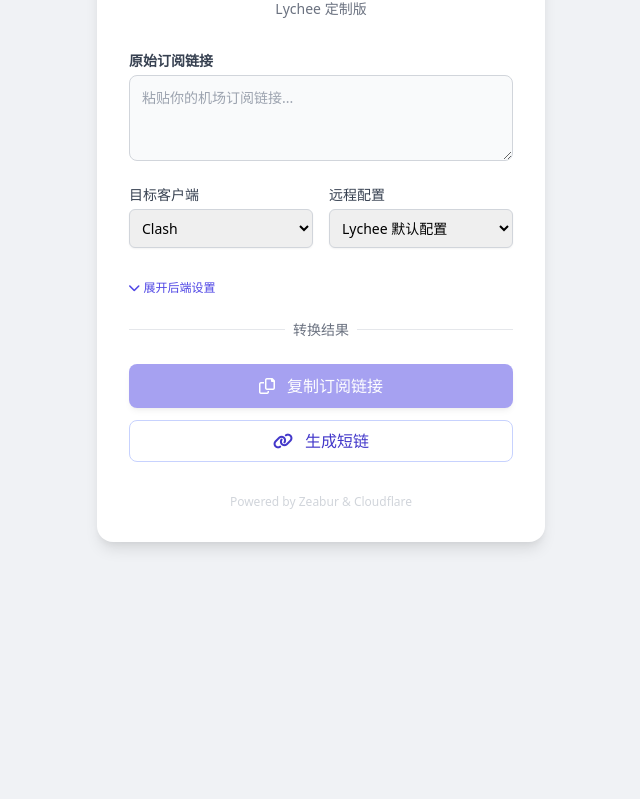
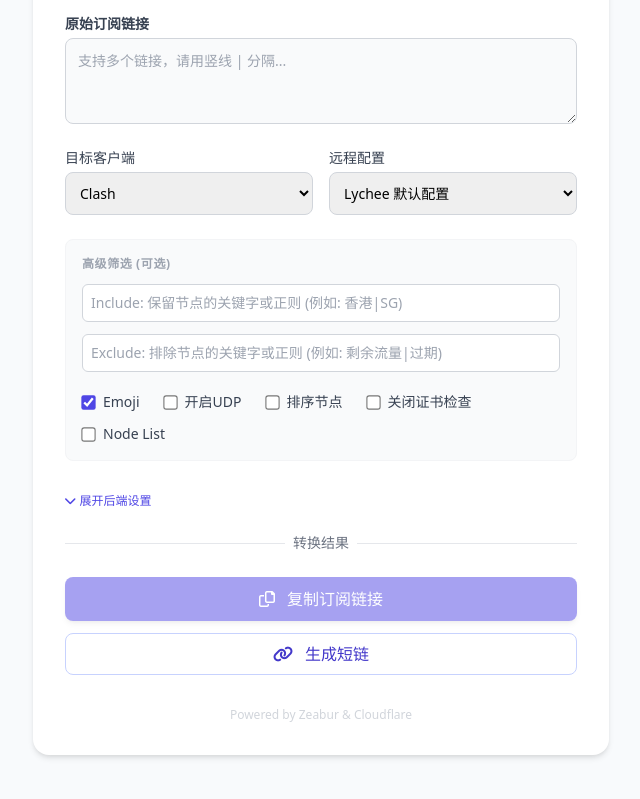
Before and after one commit to LycheeGuo/subweb, a plain HTML site: page index.html in a window 1280 px wide. Shown: the part 174-973 px from the top of the page, without its empty margins (319-959 px from the left). Before the commit the page ends 800 px from the top, so only its background shows below. Drawn offline with nearby package versions, Linux system fonts and the light colour scheme.

Commit message:
Enhance UI and functionality in index.html
Updated the title and improved styling for the form elements. Added advanced filtering options and adjusted the functionality for generating URLs.

```diff
--- a/index.html
+++ b/index.html
@@ -3,38 +3,40 @@
 <head>
     <meta charset="UTF-8">
     <meta name="viewport" content="width=device-width, initial-scale=1.0">
-    <title>Lychee SubConverter</title>
+    <title>Lychee SubConverter Pro</title>
     <script src="https://cdn.tailwindcss.com"></script>
     <script src="https://unpkg.com/vue@3/dist/vue.global.js"></script>
     <link href="https://cdnjs.cloudflare.com/ajax/libs/font-awesome/6.0.0/css/all.min.css" rel="stylesheet">
     <style>
-        body { background-color: #f0f2f5; }
-        .card { box-shadow: 0 10px 15px -3px rgba(0, 0, 0, 0.1), 0 4px 6px -2px rgba(0, 0, 0, 0.05); }
+        body { background-color: #f8fafc; }
+        .card { box-shadow: 0 4px 6px -1px rgba(0, 0, 0, 0.1), 0 2px 4px -1px rgba(0, 0, 0, 0.06); }
+        /* 复选框美化 */
+        input[type="checkbox"] { accent-color: #4f46e5; transform: scale(1.1); }
     </style>
 </head>
 <body>
 
 <div id="app" class="min-h-screen flex items-center justify-center py-12 px-4 sm:px-6 lg:px-8">
-    <div class="max-w-md w-full space-y-8 bg-white p-8 rounded-2xl card border-t-4 border-indigo-500">
+    <div class="max-w-xl w-full space-y-8 bg-white p-8 rounded-2xl card border-t-4 border-indigo-500">
 
         <div class="text-center">
             <h2 class="mt-2 text-3xl font-extrabold text-gray-900">
-                <i class="fa-solid fa-layer-group text-indigo-500"></i> 订阅转换
+                <i class="fa-solid fa-layer-group text-indigo-500"></i> 订阅转换 Pro
             </h2>
             <p class="mt-2 text-sm text-gray-500">Lychee 定制版</p>
         </div>
 
-        <form class="mt-8 space-y-6" @submit.prevent>
+        <form class="mt-6 space-y-6" @submit.prevent>
 
             <div>
-                <label class="block text-sm font-bold text-gray-700">原始订阅链接</label>
-                <textarea v-model="form.sourceUrl" rows="3" class="mt-1 block w-full p-3 bg-gray-50 border border-gray-300 rounded-lg focus:ring-indigo-500 focus:border-indigo-500 sm:text-sm" placeholder="粘贴你的机场订阅链接..."></textarea>
+                <label class="block text-sm font-bold text-gray-700 mb-1">原始订阅链接</label>
+                <textarea v-model="form.sourceUrl" rows="3" class="block w-full p-3 bg-gray-50 border border-gray-300 rounded-lg focus:ring-indigo-500 focus:border-indigo-500 sm:text-sm" placeholder="支持多个链接，请用竖线 | 分隔..."></textarea>
             </div>
 
             <div class="grid grid-cols-2 gap-4">
                 <div>
-                    <label class="block text-sm font-medium text-gray-700">目标客户端</label>
-                    <select v-model="form.clientType" class="mt-1 block w-full p-2 border border-gray-300 rounded-md shadow-sm sm:text-sm">
+                    <label class="block text-sm font-medium text-gray-700 mb-1">目标客户端</label>
+                    <select v-model="form.clientType" class="block w-full p-2.5 border border-gray-300 rounded-lg sm:text-sm focus:ring-indigo-500 focus:border-indigo-500">
                         <option value="clash">Clash</option>
                         <option value="clashr">ClashR</option>
                         <option value="v2ray">V2Ray</option>
@@ -46,21 +48,50 @@
                     </select>
                 </div>
                 <div>
-                    <label class="block text-sm font-medium text-gray-700">远程配置</label>
-                    <select v-model="form.remoteConfig" class="mt-1 block w-full p-2 border border-gray-300 rounded-md shadow-sm sm:text-sm text-ellipsis overflow-hidden">
-                        <option value="https://raw.githubusercontent.com/LycheeGuo/speedtest/refs/heads/main/lychee.ini">Lychee 默认配置</option>
+                    <label class="block text-sm font-medium text-gray-700 mb-1">远程配置</label>
+                    <select v-model="form.remoteConfig" class="block w-full p-2.5 border border-gray-300 rounded-lg sm:text-sm focus:ring-indigo-500 focus:border-indigo-500 text-ellipsis overflow-hidden">
+                        <option value="https://raw.githubusercontent.com/LycheeGuo/speedtest/main/lychee.ini">Lychee 默认配置</option>
                         <option value="">不使用 (基础)</option>
                         <option value="https://raw.githubusercontent.com/ACL4SSR/ACL4SSR/master/Clash/config/ACL4SSR_Online.ini">ACL4SSR Online</option>
                     </select>
                 </div>
             </div>
 
+            <div class="space-y-3 p-4 bg-gray-50 rounded-lg border border-gray-100">
+                <h3 class="text-xs font-bold text-gray-400 uppercase tracking-wider">高级筛选 (可选)</h3>
+                <input type="text" v-model="form.include" class="block w-full p-2 text-sm border border-gray-300 rounded-md" placeholder="Include: 保留节点的关键字或正则 (例如: 香港|SG)">
+                <input type="text" v-model="form.exclude" class="block w-full p-2 text-sm border border-gray-300 rounded-md" placeholder="Exclude: 排除节点的关键字或正则 (例如: 剩余流量|过期)">
+
+                <div class="flex flex-wrap gap-x-6 gap-y-3 pt-2">
+                    <label class="flex items-center space-x-2 cursor-pointer select-none">
+                        <input type="checkbox" v-model="form.emoji" class="rounded text-indigo-600 focus:ring-indigo-500">
+                        <span class="text-sm text-gray-700">Emoji</span>
+                    </label>
+                    <label class="flex items-center space-x-2 cursor-pointer select-none">
+                        <input type="checkbox" v-model="form.udp" class="rounded text-indigo-600 focus:ring-indigo-500">
+                        <span class="text-sm text-gray-700">开启UDP</span>
+                    </label>
+                    <label class="flex items-center space-x-2 cursor-pointer select-none">
+                        <input type="checkbox" v-model="form.sort" class="rounded text-indigo-600 focus:ring-indigo-500">
+                        <span class="text-sm text-gray-700">排序节点</span>
+                    </label>
+                    <label class="flex items-center space-x-2 cursor-pointer select-none">
+                        <input type="checkbox" v-model="form.scv" class="rounded text-indigo-600 focus:ring-indigo-500">
+                        <span class="text-sm text-gray-700">关闭证书检查</span>
+                    </label>
+                    <label class="flex items-center space-x-2 cursor-pointer select-none">
+                        <input type="checkbox" v-model="form.nodeList" class="rounded text-indigo-600 focus:ring-indigo-500">
+                        <span class="text-sm text-gray-700">Node List</span>
+                    </label>
+                </div>
+            </div>
+
             <div class="pt-2">
-                <button type="button" @click="showAdvanced = !showAdvanced" class="text-xs text-indigo-600 hover:text-indigo-800 flex items-center">
+                <button type="button" @click="showAdvanced = !showAdvanced" class="text-xs text-indigo-600 hover:text-indigo-800 flex items-center transition-colors">
                     <i :class="showAdvanced ? 'fa-chevron-up' : 'fa-chevron-down'" class="fa-solid mr-1"></i>
                     {{ showAdvanced ? '收起后端设置' : '展开后端设置' }}
                 </button>
-                <div v-show="showAdvanced" class="mt-3 space-y-3 bg-gray-50 p-3 rounded-md">
+                <div v-show="showAdvanced" class="mt-3 space-y-3 bg-gray-50 p-3 rounded-md animate-fade-in">
                     <div>
                         <label class="block text-xs font-medium text-gray-500">转换后端 (长链)</label>
                         <input type="text" v-model="form.backendUrl" class="mt-1 block w-full p-2 text-xs border border-gray-300 rounded-md">
@@ -74,23 +105,23 @@
 
             <div class="relative"><div class="absolute inset-0 flex items-center"><div class="w-full border-t border-gray-200"></div></div><div class="relative flex justify-center text-sm"><span class="px-2 bg-white text-gray-500">转换结果</span></div></div>
 
-            <div v-if="generatedUrl" class="bg-indigo-50 p-3 rounded-md border border-indigo-100">
-                <div class="flex justify-between items-center mb-1"><span class="text-xs font-bold text-indigo-400">长链接</span><button @click="copyText(generatedUrl)" class="text-xs text-indigo-600">复制</button></div>
-                <p class="text-xs text-gray-600 font-mono break-all line-clamp-3 cursor-pointer" @click="copyText(generatedUrl)">{{ generatedUrl }}</p>
+            <div v-if="generatedUrl" class="bg-indigo-50 p-3 rounded-md border border-indigo-100 transition-all">
+                <div class="flex justify-between items-center mb-1"><span class="text-xs font-bold text-indigo-400">长链接</span><button @click="copyText(generatedUrl)" class="text-xs text-indigo-600 hover:text-indigo-800">复制</button></div>
+                <p class="text-xs text-gray-600 font-mono break-all line-clamp-3 cursor-pointer hover:text-indigo-600" @click="copyText(generatedUrl)">{{ generatedUrl }}</p>
             </div>
 
-            <div v-if="shortUrlResult" class="bg-green-50 p-3 rounded-md border border-green-100 mt-2">
-                <div class="flex justify-between items-center mb-1"><span class="text-xs font-bold text-green-600">短链接</span><button @click="copyText(shortUrlResult)" class="text-xs text-green-700">复制</button></div>
+            <div v-if="shortUrlResult" class="bg-green-50 p-3 rounded-md border border-green-100 mt-2 transition-all">
+                <div class="flex justify-between items-center mb-1"><span class="text-xs font-bold text-green-600">短链接</span><button @click="copyText(shortUrlResult)" class="text-xs text-green-700 hover:text-green-900">复制</button></div>
                 <p class="text-sm text-green-800 font-mono select-all">{{ shortUrlResult }}</p>
             </div>
 
             <div class="flex flex-col gap-3">
-                <button @click="copyText(generatedUrl)" type="button" :disabled="!form.sourceUrl" :class="!form.sourceUrl ? 'opacity-50' : 'hover:bg-indigo-700'" class="w-full py-2.5 px-4 rounded-lg text-white bg-indigo-600 shadow-md"><i class="fa-regular fa-copy mr-2"></i> 复制订阅链接</button>
+                <button @click="copyText(generatedUrl)" type="button" :disabled="!form.sourceUrl" :class="!form.sourceUrl ? 'opacity-50 cursor-not-allowed' : 'hover:bg-indigo-700'" class="w-full py-2.5 px-4 rounded-lg text-white bg-indigo-600 shadow-md transition-all"><i class="fa-regular fa-copy mr-2"></i> 复制订阅链接</button>
                 <div class="flex gap-3">
-                    <button @click="createShortLink" type="button" :disabled="loadingShort || !form.sourceUrl" class="flex-1 py-2 px-4 border border-indigo-200 rounded-lg text-indigo-700 bg-white hover:bg-indigo-50">
+                    <button @click="createShortLink" type="button" :disabled="loadingShort || !form.sourceUrl" class="flex-1 py-2 px-4 border border-indigo-200 rounded-lg text-indigo-700 bg-white hover:bg-indigo-50 transition-all">
                         <i v-if="loadingShort" class="fa-solid fa-spinner fa-spin mr-2"></i><i v-else class="fa-solid fa-link mr-2"></i> 生成短链
                     </button>
-                    <a :href="generatedUrl" target="_blank" v-if="form.sourceUrl" class="flex-1 flex justify-center py-2 px-4 border border-gray-200 rounded-lg text-gray-600 bg-white hover:bg-gray-50">一键导入</a>
+                    <a :href="generatedUrl" target="_blank" v-if="form.sourceUrl" class="flex-1 flex justify-center py-2 px-4 border border-gray-200 rounded-lg text-gray-600 bg-white hover:bg-gray-50 transition-all">一键导入</a>
                 </div>
             </div>
         </form>
@@ -105,23 +136,49 @@
             const showAdvanced = ref(false);
             const shortUrlResult = ref('');
             const loadingShort = ref(false);
+
             const form = ref({
                 sourceUrl: '',
                 clientType: 'clash',
                 backendUrl: 'https://lychee.zeabur.app',
                 shortBackendUrl: 'https://shorturl.litchi.de5.net',
-                remoteConfig: 'https://raw.githubusercontent.com/LycheeGuo/speedtest/refs/heads/main/lychee.ini'
+                // 已修正：去掉了 refs/heads，保证链接有效
+                remoteConfig: 'https://raw.githubusercontent.com/LycheeGuo/speedtest/main/lychee.ini',
+
+                // 新增的功能参数
+                include: '',
+                exclude: '',
+                emoji: true,      // 默认开启 Emoji
+                udp: false,       // 默认关闭 UDP
+                sort: false,      // 默认关闭排序
+                scv: false,       // 默认关闭“跳过证书验证”
+                nodeList: false   // 默认关闭 Node List
             });
 
             const generatedUrl = computed(() => {
                 if (!form.value.sourceUrl) return '';
+
                 let backend = form.value.backendUrl.replace(/\/$/, '');
                 if (!backend.startsWith('http')) backend = 'http://' + backend;
+
                 const params = new URLSearchParams();
                 params.append('target', form.value.clientType);
-                params.append('url', form.value.sourceUrl);
+                // 处理 URL 中的换行，转为 | 分隔
+                params.append('url', form.value.sourceUrl.replace(/[\n\r]+/g, '|'));
                 params.append('insert', 'false');
+
+                // 添加配置
                 if (form.value.remoteConfig) params.append('config', form.value.remoteConfig);
+
+                // 添加高级参数
+                if (form.value.include) params.append('include', form.value.include);
+                if (form.value.exclude) params.append('exclude', form.value.exclude);
+                params.append('emoji', form.value.emoji);
+                params.append('list', form.value.nodeList);
+                params.append('udp', form.value.udp);
+                params.append('scv', form.value.scv); // Skip Cert Verify
+                params.append('sort', form.value.sort);
+
                 return `${backend}/sub?${params.toString()}`;
             });
 
@@ -131,9 +188,7 @@
                 shortUrlResult.value = '';
                 try {
                     const shortBackend = form.value.shortBackendUrl.replace(/\/$/, '');
-                    // 直接请求，不再需要代理，因为后端已经允许了跨域
                     const target = `${shortBackend}/short?url=${encodeURIComponent(generatedUrl.value)}`;
-
                     const res = await fetch(target);
                     const data = await res.json();
                     if (data.Code === 1 && data.ShortUrl) {
```
